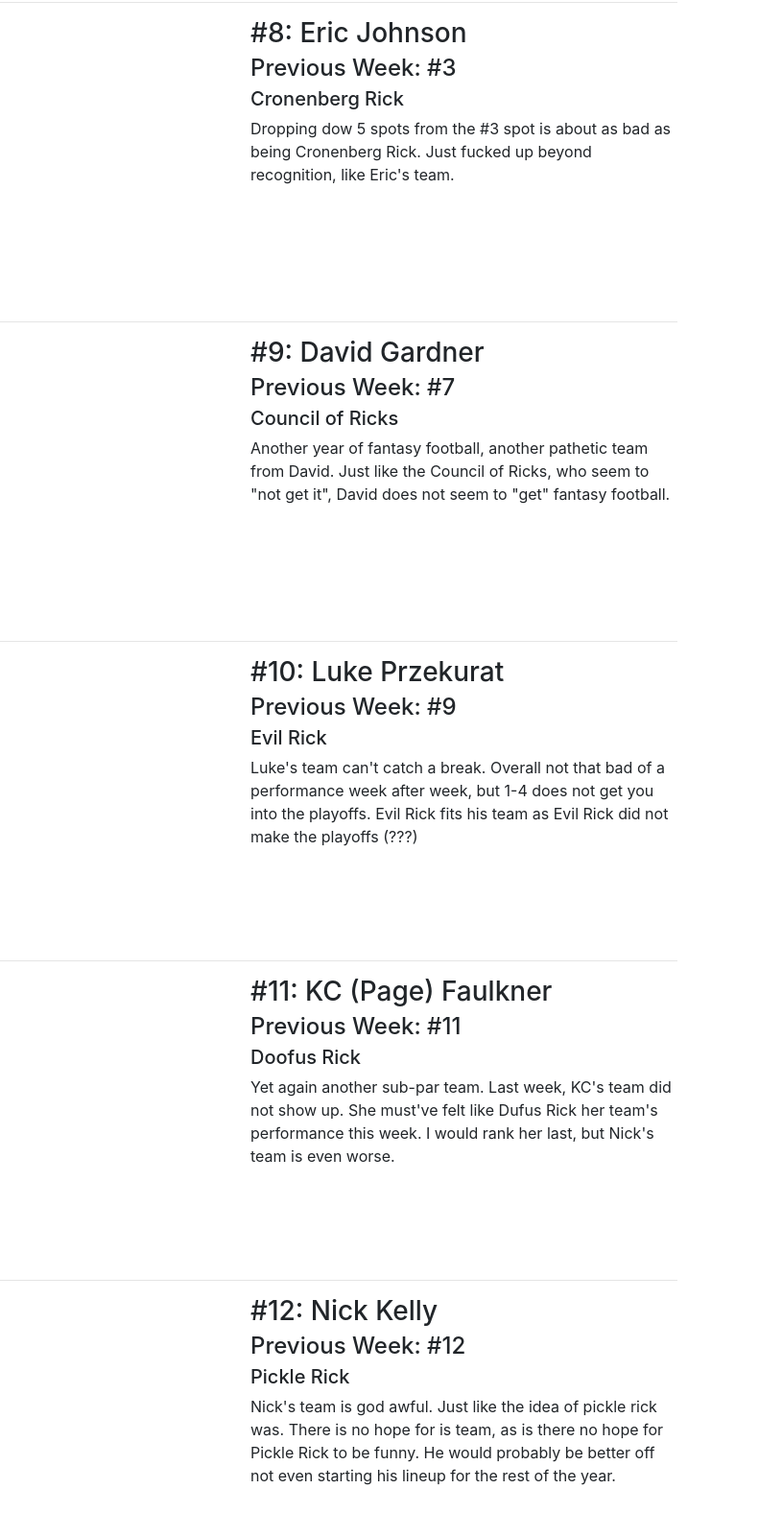
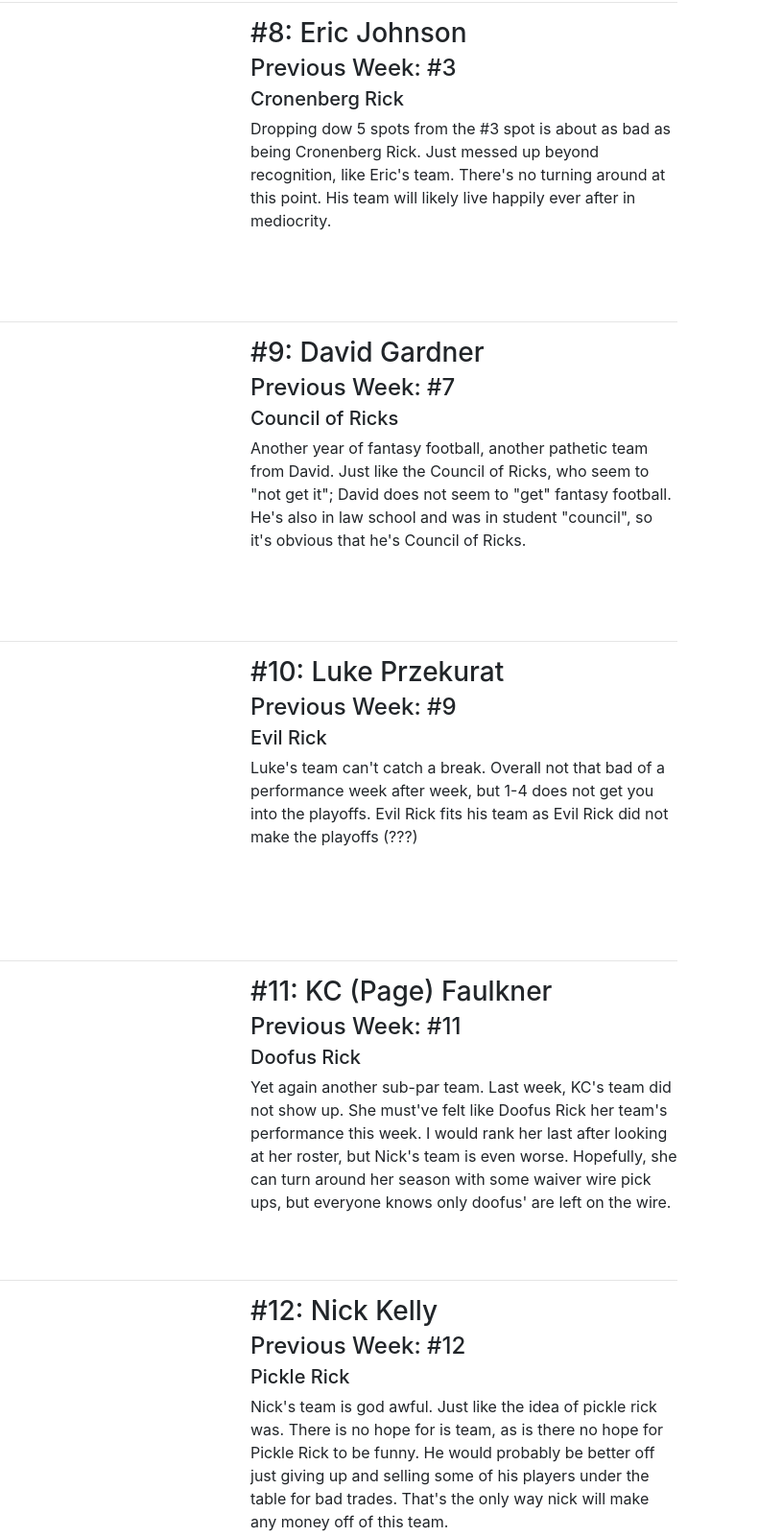
Before and after one commit to trotman23/trotman23.github.io, a plain HTML site: page power-rankings/index.html in a window 1280 px wide. Shown: the part 2460-4061 px from the top of the page at 96% size, 489-1280 px from the left. Drawn offline with Linux system fonts and the light colour scheme.

Commit message:
added more content

```diff
--- a/power-rankings/index.html
+++ b/power-rankings/index.html
@@ -153,7 +153,7 @@
           </a>
         </div>
         <div class="col-md-5">
-          <h3>#7:Kevin Englebert</h3>
+          <h3>#7: Kevin Englebert</h3>
           <h4>Previous Week: #10</h4>
           <h5>Rick D. Sanchez III</h5>
           <p>Kevin's team had its first Win last week, and scored the most points. Just goes to show, that anyone can get lucky, like Rick D. Sanchez III. Although he is only 1-4, if Deshaun Watson can keep his team afloat, he may end up making the playoffs.</p>
@@ -174,7 +174,7 @@
           <h3>#8: Eric Johnson</h3>
           <h4>Previous Week: #3</h4>
           <h5>Cronenberg Rick</h5>
-          <p>Dropping dow 5 spots from the #3 spot is about as bad as being Cronenberg Rick. Just fucked up beyond recognition, like Eric's team.</p>
+          <p>Dropping dow 5 spots from the #3 spot is about as bad as being Cronenberg Rick. Just messed up beyond recognition, like Eric's team. There's no turning around at this point. His team will likely live happily ever after in mediocrity.</p>
         </div>
       </div>
       <!-- /.row -->
@@ -192,7 +192,7 @@
           <h3>#9: David Gardner</h3>
           <h4>Previous Week: #7</h4>
           <h5>Council of Ricks</h5>
-          <p>Another year of fantasy football, another pathetic team from David. Just like the Council of Ricks, who seem to "not get it", David does not seem to "get" fantasy football.</p>
+          <p>Another year of fantasy football, another pathetic team from David. Just like the Council of Ricks, who seem to "not get it"; David does not seem to "get" fantasy football. He's also in law school and was in student "council", so it's obvious that he's Council of Ricks.</p>
         </div>
       </div>
       <!-- /.row -->
@@ -228,7 +228,7 @@
           <h3>#11: KC (Page) Faulkner</h3>
           <h4>Previous Week: #11</h4>
           <h5>Doofus Rick</h5>
-          <p>Yet again another sub-par team. Last week, KC's team did not show up. She must've felt like Dufus Rick her team's performance this week. I would rank her last, but Nick's team is even worse.</p>
+          <p>Yet again another sub-par team. Last week, KC's team did not show up. She must've felt like Doofus Rick her team's performance this week. I would rank her last after looking at her roster, but Nick's team is even worse. Hopefully, she can turn around her season with some waiver wire pick ups, but everyone knows only doofus' are left on the wire.</p>
         </div>
       </div>
       <!-- /.row -->
@@ -246,7 +246,7 @@
           <h3>#12: Nick Kelly</h3>
           <h4>Previous Week: #12</h4>
           <h5>Pickle Rick</h5>
-          <p>Nick's team is god awful. Just like the idea of pickle rick was. There is no hope for is team, as is there no hope for Pickle Rick to be funny. He would probably be better off not even starting his lineup for the rest of the year.</p>
+          <p>Nick's team is god awful. Just like the idea of pickle rick was. There is no hope for is team, as is there no hope for Pickle Rick to be funny. He would probably be better off just giving up and selling some of his players under the table for bad trades. That's the only way nick will make any money off of this team.</p>
         </div>
       </div>
       <!-- /.row -->
```
